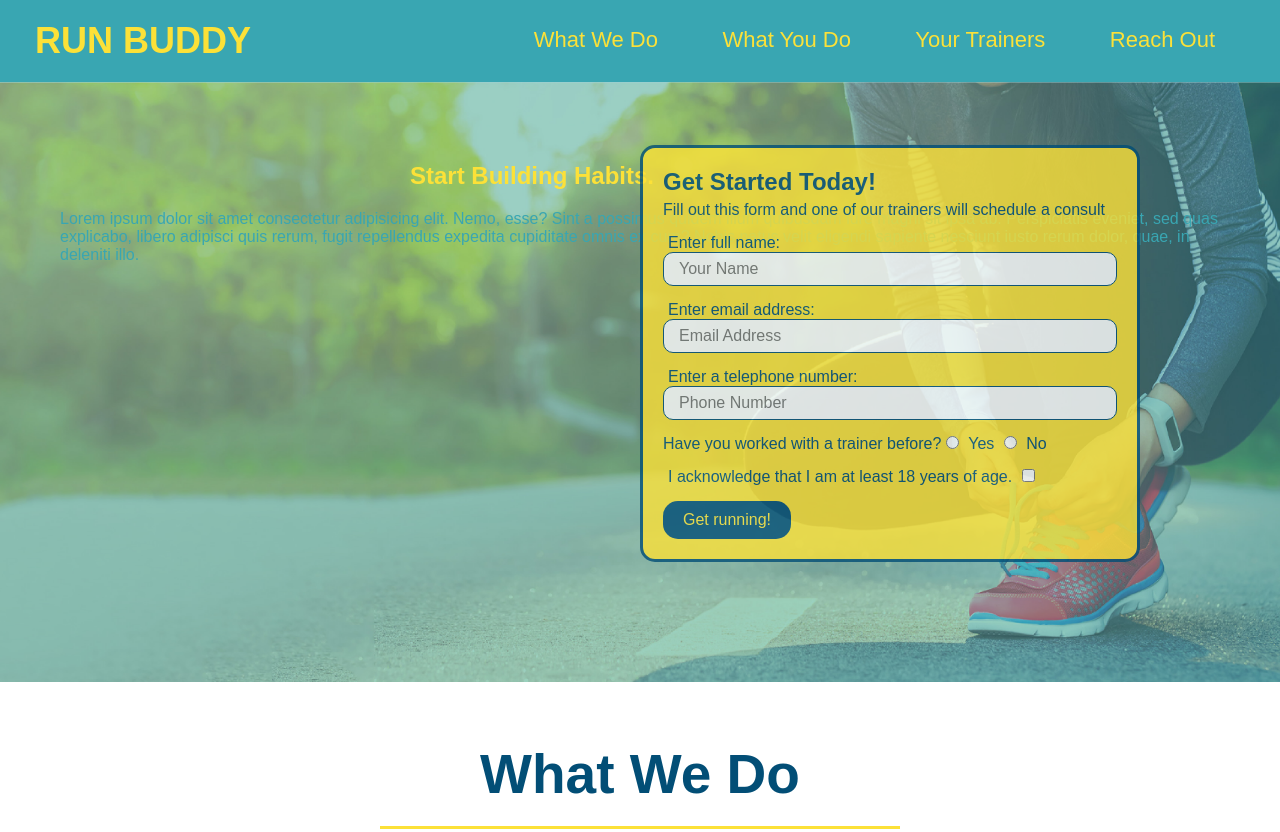
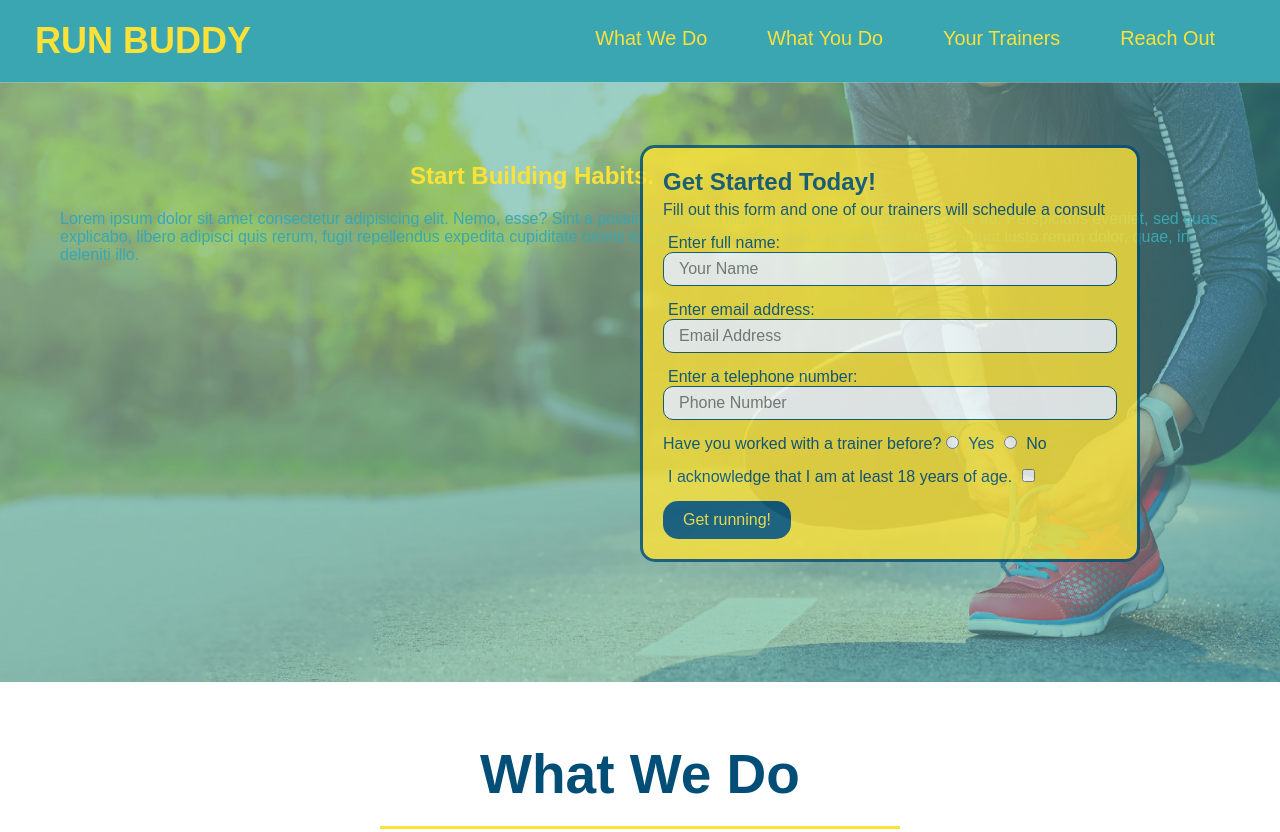
Before and after one commit to ColorGreyCodes/run-buddy, a plain HTML site: page index.html in a window 1280 px wide. Shown: the top 832 px of the page. Drawn offline with Linux system fonts and the light colour scheme.

Commit message:
add flexbox to header

```diff
--- a/assets/style.css
+++ b/assets/style.css
@@ -35,14 +35,23 @@ header nav {
     margin: 7px 0;
 }
 
+header nav ul {
+    display: flex;
+    flex-wrap: wrap;
+    justify-content: space-between;
+    align-items: center;
+    list-style: none;
+}
+
+/*
 header nav ul li {
     display: inline;
-}
+}*/
 
 header nav ul li a {
     margin: 0 30px;
     font-weight: lighter;
-    font-size: 22px;
+    font-size: 1.55vw;
 }
 
 footer {
```
